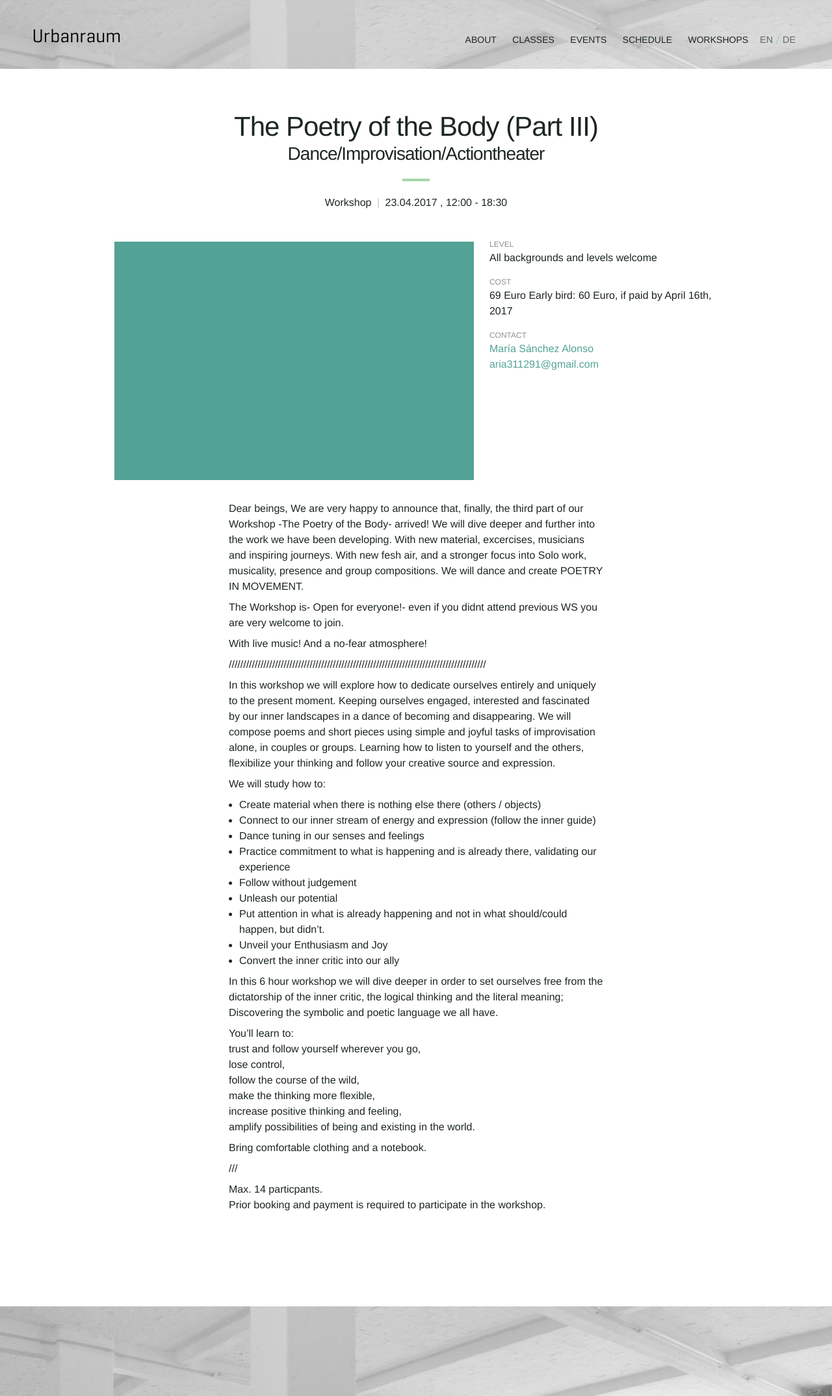
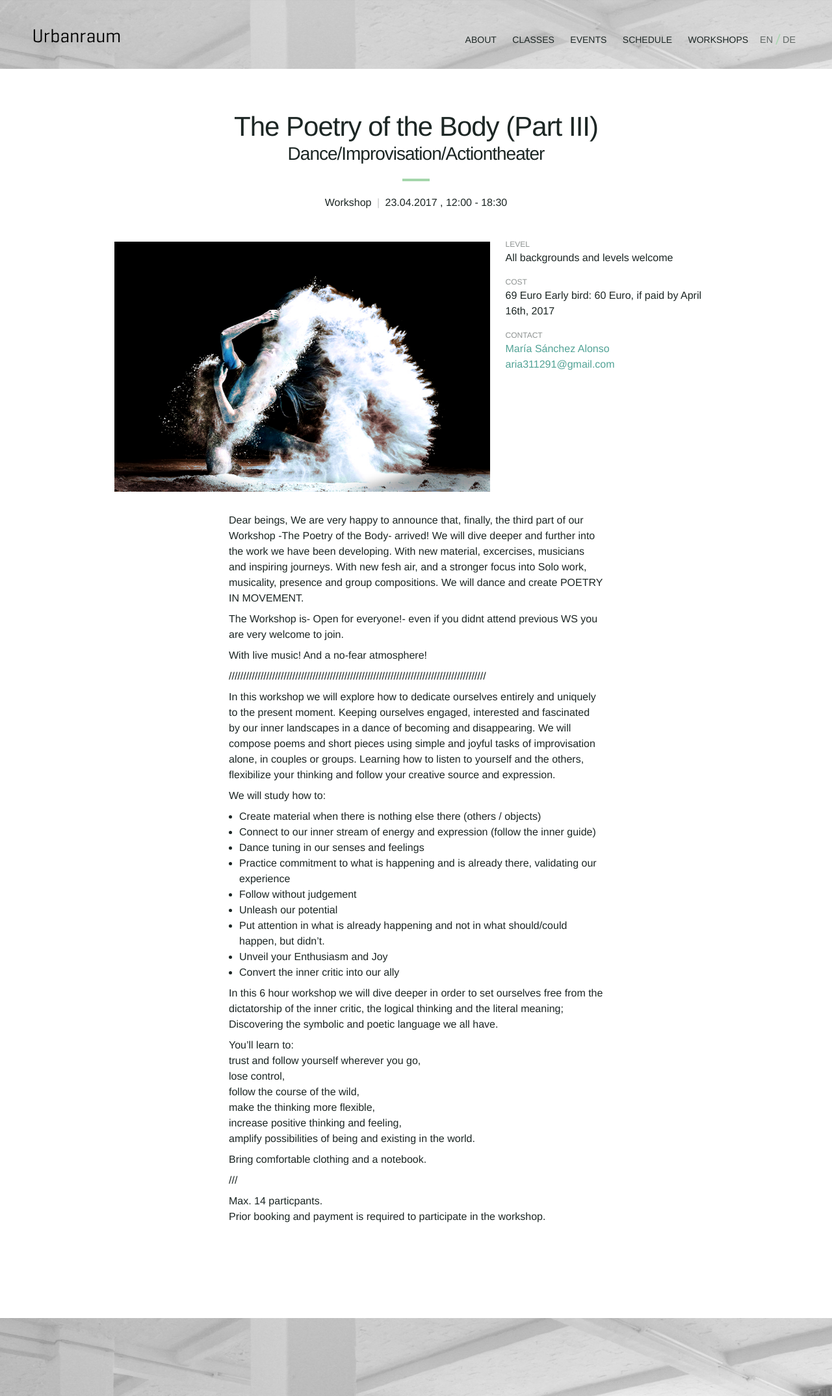
Before and after one commit to Kriesse/urbanraum, a Jekyll site: the page built from _workshops/the-poetry-of-the-body.md, in a window 1280 px wide. Shown: the whole page at 65% size. Built offline with Jekyll 4.4.1, drawn with Linux system fonts in a browser that asks for light colours; nearby versions of some CDN libraries.

Commit message:
add picture

```diff
--- a/_workshops/the-poetry-of-the-body.md
+++ b/_workshops/the-poetry-of-the-body.md
@@ -7,7 +7,7 @@ date_de: "23.04.2017"
 time: 12:00pm
 endtime: 06:30pm
 
-image:
+image: "workshop-poetry-of-the-body-iii.jpg"
 
 title_en: "The Poetry of the Body (Part III)"
 title_de: "The Poetry of the Body (Part III)"
```
Also changed, not shown: img/workshop-poetry-of-the-body-iii.jpg (added).
